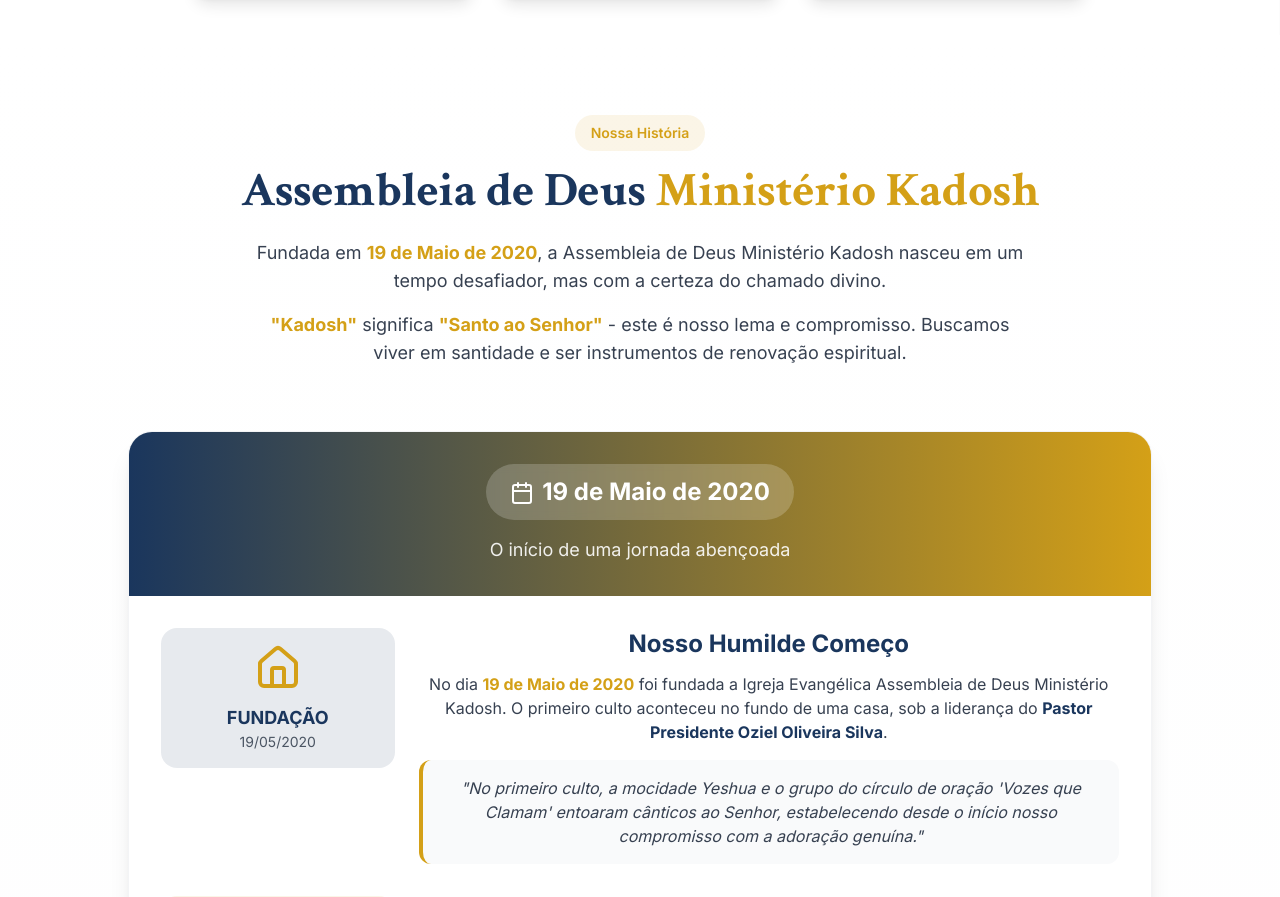
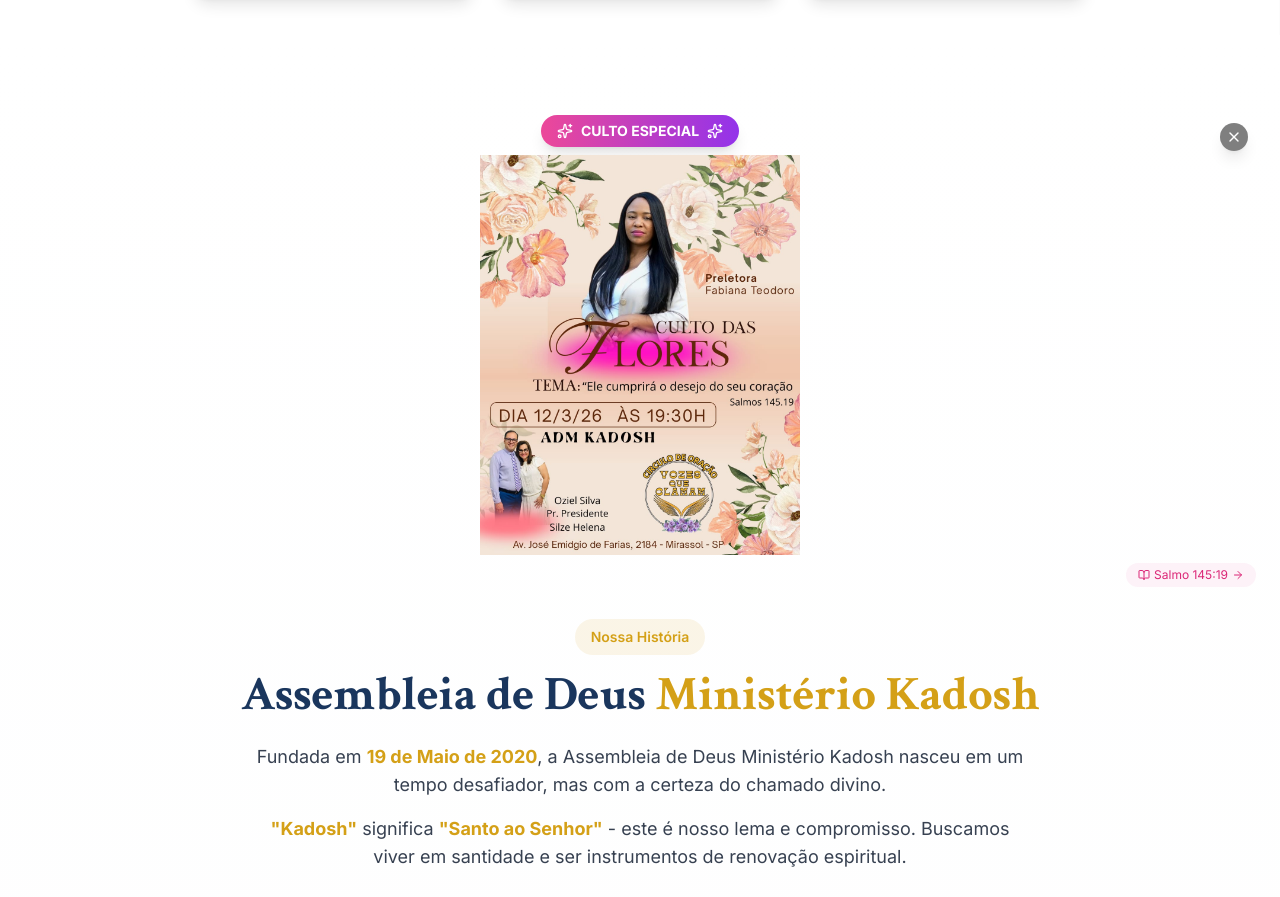
Before and after one commit to Octavio345/AD-Kadosh, a React (Vite) app: page / in a window 1280 px wide. Shown: the part 850-1747 px from the top of the page. Built offline with nearby package versions, Linux system fonts and the light colour scheme.

Commit message:
Culto das flores

```diff
--- a/src/components/Sections/About/About.jsx
+++ b/src/components/Sections/About/About.jsx
@@ -11,11 +11,17 @@ import {
   Facebook,
   Youtube,
   Video,
-  Globe
+  Globe,
+  Flower2,
+  X,
+  Clock3,
+  Sparkles
 } from 'lucide-react';
-import { Link } from 'react-scroll';
+import { useState } from 'react';
 
 const About = () => {
+  const [showBanner, setShowBanner] = useState(true);
+
   const values = [
     { icon: <Cross />, title: 'Santidade', desc: 'Vida separada e consagrada a Deus' },
     { icon: <Flame />, title: 'Pentecostes', desc: 'Batismo no Espírito Santo com evidência de línguas' },
@@ -99,7 +105,7 @@ const About = () => {
 
   // Função para abrir WhatsApp do Pastor
   const openPastorWhatsApp = () => {
-    const pastorNumber = '5517996493144'; // Número do Pastor Oziel
+    const pastorNumber = '5517996493144';
     const message = `Olá, Pastor Oziel! Vi seu perfil no site da Assembleia de Deus Ministério Kadosh e gostaria de conversar com o senhor.
 
 • Tenho interesse em conhecer melhor a igreja
@@ -132,6 +138,65 @@ Aguardo seu retorno. Que Deus abençoe!`;
   return (
     <section id="about" className="py-12 md:py-20 bg-gradient-to-b from-white to-gray-50">
       <div className="container mx-auto px-4 sm:px-6">
+
+        {/* BANNER DO CULTO DAS FLORES - VERSÃO FINAL CORRIGIDA */}
+        {showBanner && (
+          <motion.div
+            initial={{ opacity: 0, y: -20 }}
+            animate={{ opacity: 1, y: 0 }}
+            exit={{ opacity: 0, y: -20 }}
+            className="mb-6 md:mb-8 relative"
+          >
+            {/* Tag de CULTO ESPECIAL acima do banner */}
+            <div className="flex justify-center mb-2">
+              <div className="inline-flex items-center gap-2 bg-gradient-to-r from-pink-500 to-purple-600 text-white px-4 py-1.5 rounded-full text-xs md:text-sm font-bold shadow-lg">
+                <Sparkles className="w-3 h-3 md:w-4 md:h-4" />
+                CULTO ESPECIAL
+                <Sparkles className="w-3 h-3 md:w-4 md:h-4" />
+              </div>
+            </div>
+
+            {/* Botão para fechar o banner - SEM FUNDO BRANCO */}
+            <button
+              onClick={() => setShowBanner(false)}
+              className="absolute top-2 right-2 z-20 bg-black/50 hover:bg-black/70 text-white rounded-full p-1.5 shadow-lg transition-all duration-300 hover:scale-110 backdrop-blur-sm"
+              aria-label="Fechar banner"
+            >
+              <X className="w-4 h-4" />
+            </button>
+
+            {/* Container do banner - SEM BORDA ROSA */}
+            <div className="relative overflow-hidden">
+              {/* Imagem do banner - COM BORDAS ARREDONDADAS */}
+              <div className="w-full flex justify-center">
+                <img
+                  src="/assets/images/banner-culto-das-flores.jpg"
+                  alt="Culto das Flores - 12 de Março de 2026 às 19:30 - Salmo 145:19"
+                  className="w-full h-auto max-h-[300px] md:max-h-[400px] object-contain rounded-xl md:rounded-2xl"
+                  onError={(e) => {
+                    e.target.onerror = null;
+                    e.target.src = "https://via.placeholder.com/1200x400/8B5CF6/FFFFFF?text=Culto+das+Flores+-+12%2F03%2F2026+-+19%3A30";
+                  }}
+                />
+              </div>
+            </div>
+
+            {/* Link direto para o Salmo - abaixo do banner */}
+            <div className="mt-2 flex justify-end">
+              <a
+                href="https://www.bibliaonline.com.br/acf/sl/145/19"
+                target="_blank"
+                rel="noopener noreferrer"
+                className="text-xs text-pink-600 hover:text-pink-800 transition-colors inline-flex items-center gap-1 bg-pink-50 px-3 py-1 rounded-full"
+              >
+                <BookOpen className="w-3 h-3" />
+                Salmo 145:19
+                <ArrowRight className="w-3 h-3" />
+              </a>
+            </div>
+          </motion.div>
+        )}
+
         {/* Header */}
         <motion.div
           id="sobre-historia"
```
Also changed, not shown: public/assets/images/banner-culto-das-flores.jpg (added), public/images/banner-culto-das-flores.jpg (added).
